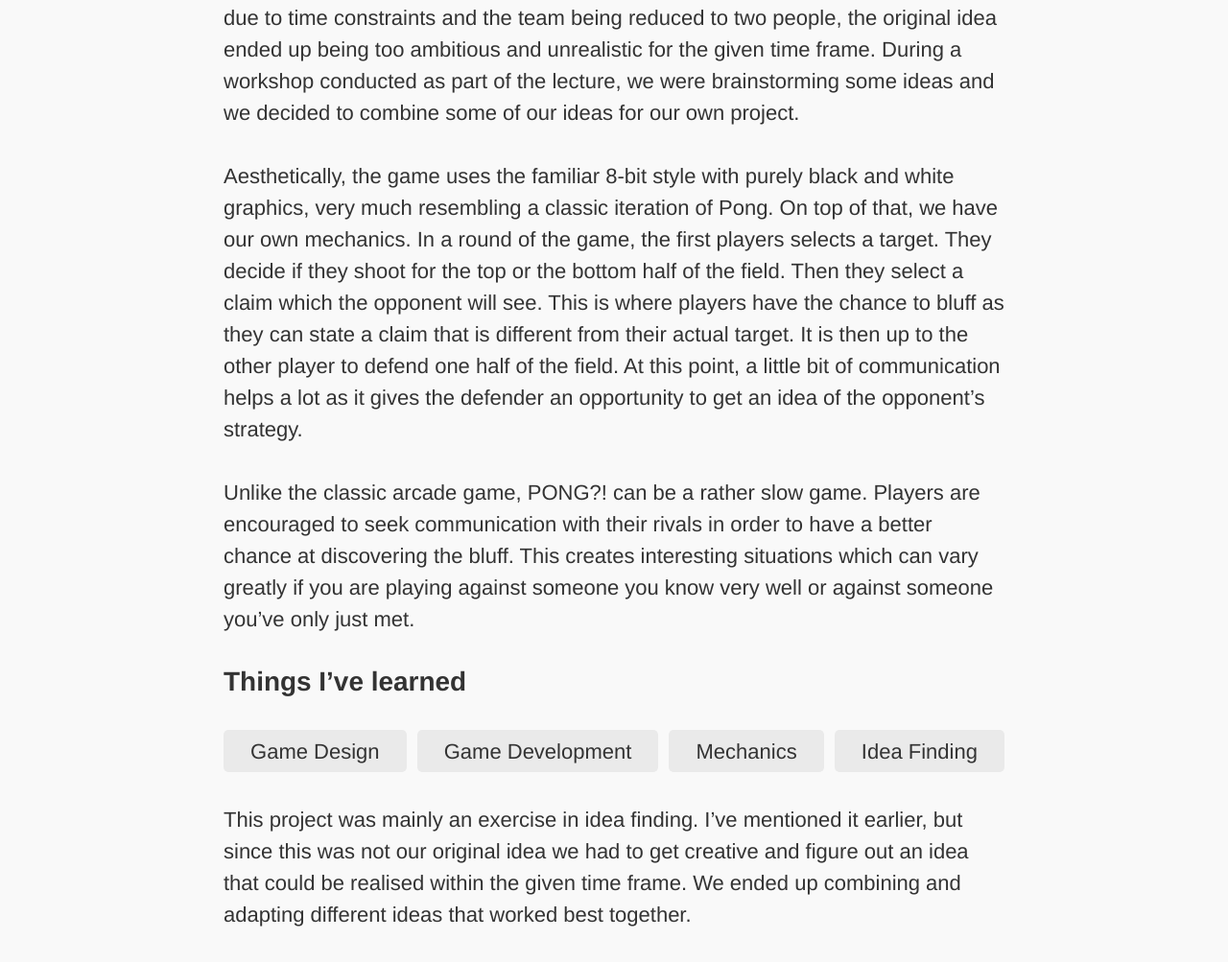
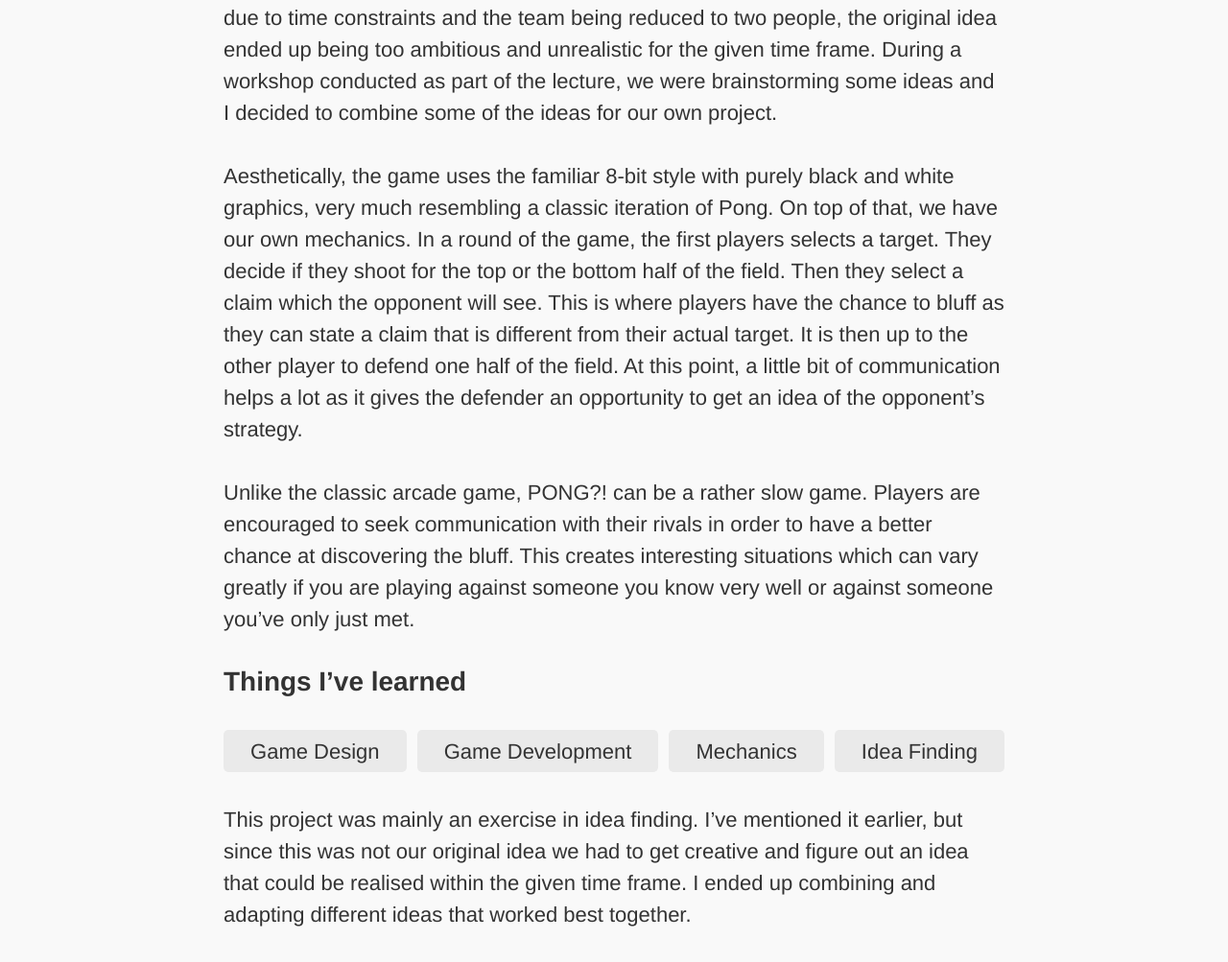
Before and after one commit to RadLikeWhoa/old.sacha.me, a Jekyll site: the page built from projects/_posts/2017-6-1-pong.md, in a window 1280 px wide and 1400 px high, scrolled down 1009 px. Shown: the part 320-1323 px from the top of the window at 96% size. Built offline with Jekyll 4.4.1, drawn with Linux system fonts in a browser that asks for light colours; some of the changed text lies outside the part shown.

Commit message:
Fix wordings

```diff
--- a/projects/_posts/2017-6-1-pong.md
+++ b/projects/_posts/2017-6-1-pong.md
@@ -21,7 +21,7 @@ end: 2017
 
 In a game all about out-bluffing the opponent, players face each other in a new take on Pong. This simple yet addictive game focuses on the interaction between two players and explores how well they know each other.
 
-PONG?! was started as a project for the Game Design and Development course at the UAS. In our team, we quickly came up with an idea for a jump'n'run game, but due to time constraints and the team being reduced to two people, the original idea ended up being too ambitious and unrealistic for the given time frame. During a workshop conducted as part of the lecture, we were brainstorming some ideas and we decided to combine some of our ideas for our own project.
+PONG?! was started as a project for the Game Design and Development course at the UAS. In our team, we quickly came up with an idea for a jump'n'run game, but due to time constraints and the team being reduced to two people, the original idea ended up being too ambitious and unrealistic for the given time frame. During a workshop conducted as part of the lecture, we were brainstorming some ideas and I decided to combine some of the ideas for our own project.
 
 Aesthetically, the game uses the familiar 8-bit style with purely black and white graphics, very much resembling a classic iteration of Pong. On top of that, we have our own mechanics. In a round of the game, the first players selects a target. They decide if they shoot for the top or the bottom half of the field. Then they select a claim which the opponent will see. This is where players have the chance to bluff as they can state a claim that is different from their actual target. It is then up to the other player to defend one half of the field. At this point, a little bit of communication helps a lot as it gives the defender an opportunity to get an idea of the opponent's strategy.
 
@@ -31,7 +31,7 @@ Unlike the classic arcade game, PONG?! can be a rather slow game. Players are en
 
 {% include tags.html tags = page.learned %}
 
-This project was mainly an exercise in idea finding. I've mentioned it earlier, but since this was not our original idea we had to get creative and figure out an idea that could be realised within the given time frame. We ended up combining and adapting different ideas that worked best together.
+This project was mainly an exercise in idea finding. I've mentioned it earlier, but since this was not our original idea we had to get creative and figure out an idea that could be realised within the given time frame. I ended up combining and adapting different ideas that worked best together.
 
 <figure>
   <img src="/assets/img/pong/result.png">
```
Also changed, not shown: projects/_posts/2017-2-1-count.md (+1 -0 lines).
